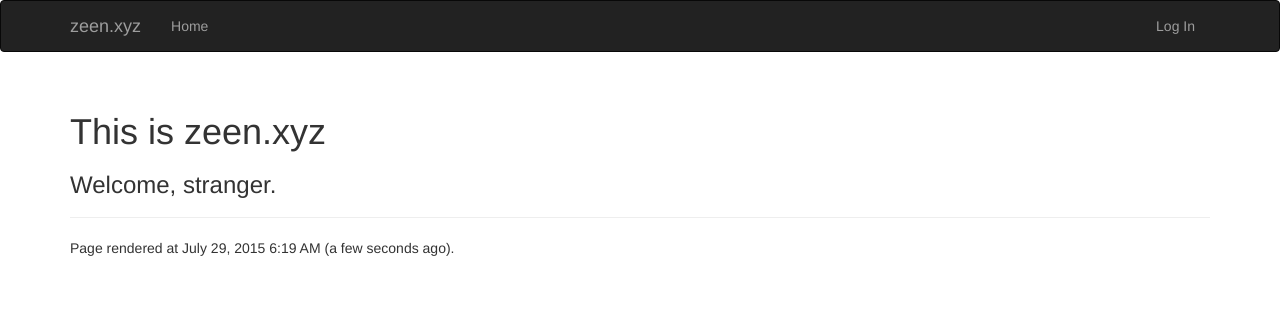
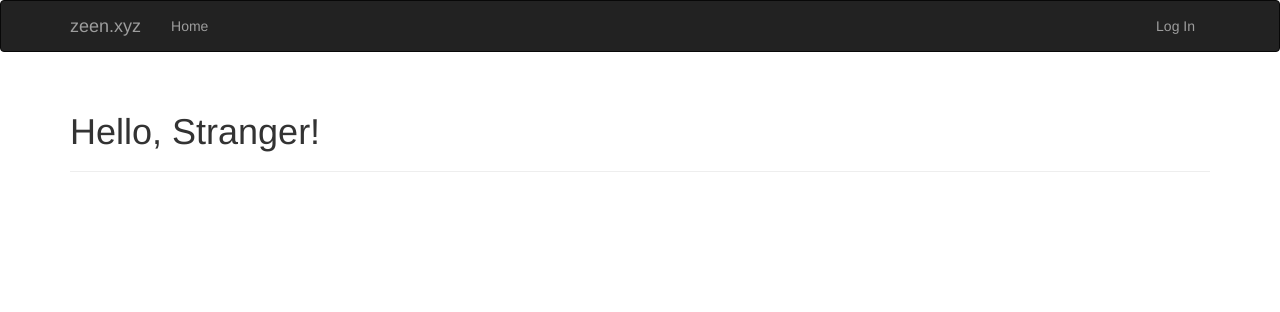
Before and after one commit to drinkyouroj/zeen, a Flask app: page / in a window 1280 px wide. Shown: the top 312 px of the page. Run offline with Flask 2, Linux system fonts and the light colour scheme; some libraries are stand-ins or nearby versions.

Commit message:
simplified index template

```diff
--- a/app/templates/index.html
+++ b/app/templates/index.html
@@ -1,18 +1,9 @@
 {% extends "base.html" %}
-{% import "bootstrap/wtf.html" as wtf %}
 
 {% block title %}zeen{% endblock %}
 
 {% block page_content %}
 <div class="page-header">
-    <h1>This is zeen.xyz</h1>
-    {% if current_user.is_authenticated() %}
-    <h3>Hi, {{ current_user.username }}!</h3>
-    {% else %}
-    <h3>Welcome, stranger.</h3>
-    {% endif %}
+    <h1>Hello, {% if current_user.is_authenticated() %}{{ current_user.username }}{% else %}Stranger{% endif %}!</h1>
 </div>
-
-<p>Page rendered at {{ moment(current_time).format('LLL') }} ({{ moment(current_time).fromNow(refresh=True) }}).</p>
-
 {% endblock %}
```
